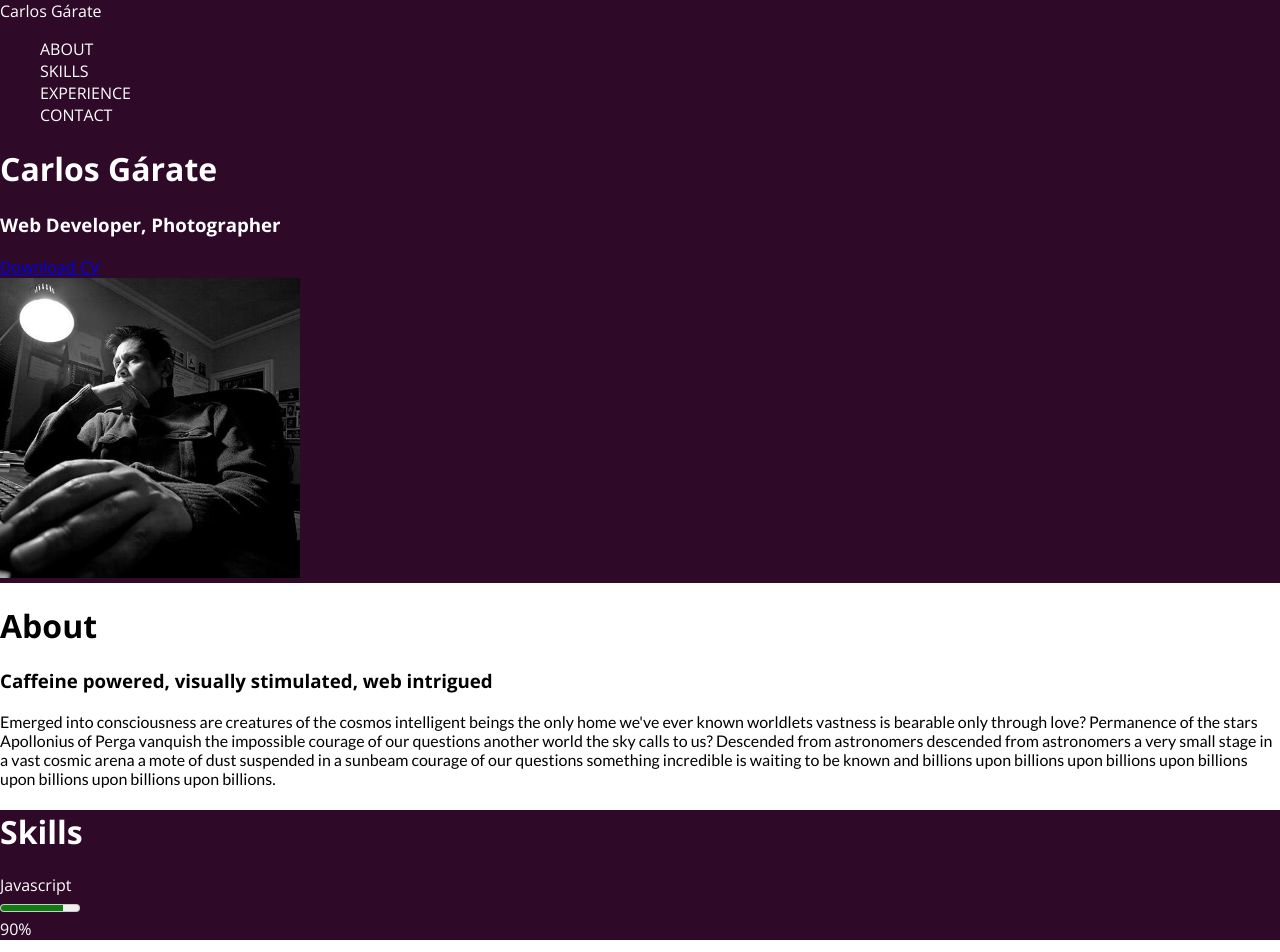
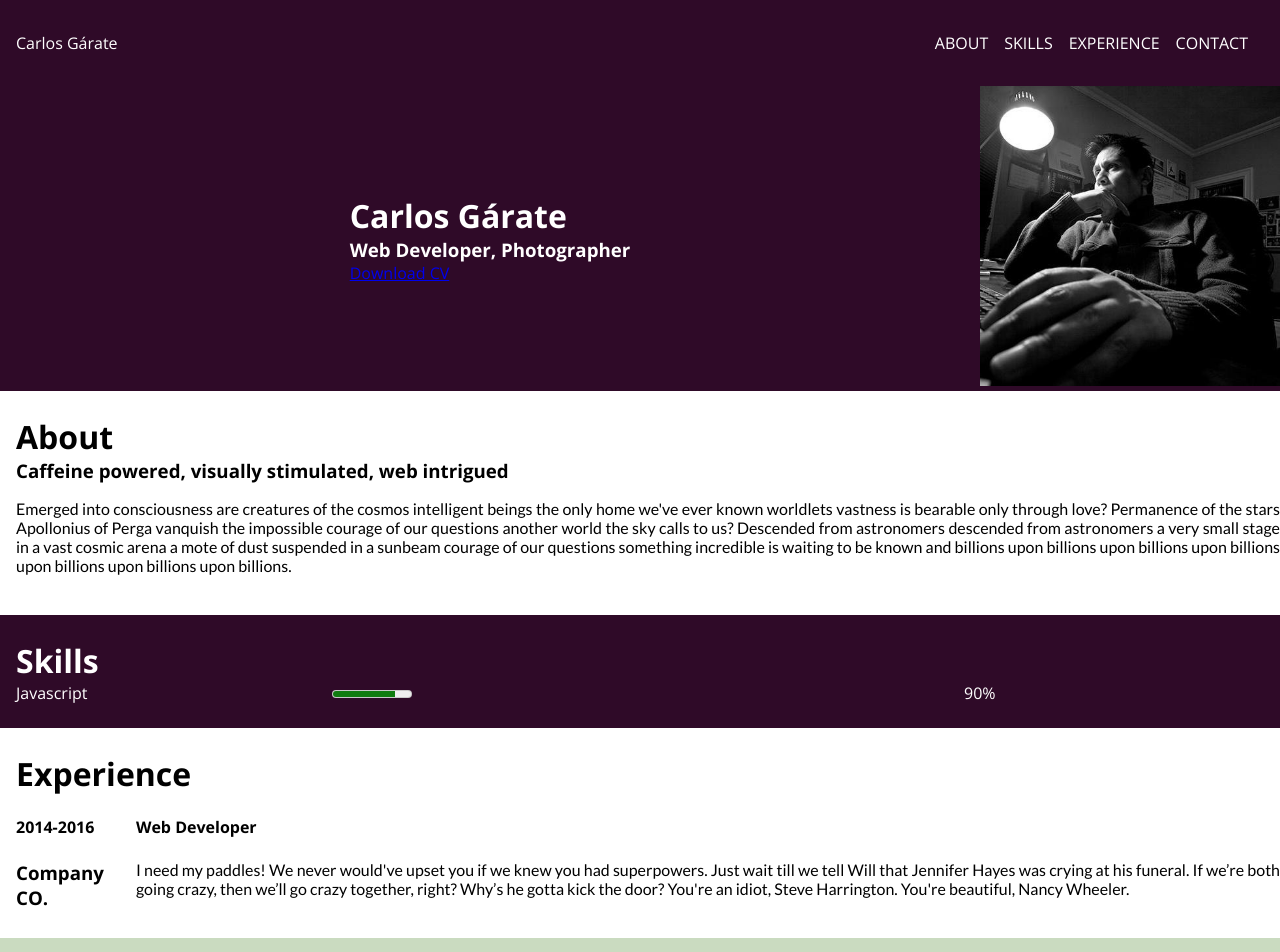
Before and after one commit to cgarate/fe-lhl-resume, a plain HTML site: page index.html in a window 1280 px wide. Shown: the top 952 px of the page. Drawn offline with nearby package versions, Linux system fonts and the light colour scheme.

Commit message:
Added flexbox styles to fix layout per design

```diff
--- a/css/styles.css
+++ b/css/styles.css
@@ -5,30 +5,117 @@ body {
   font-size: 16px;
 }
 
-.blueOnWhite {
+body > section {
+  padding-left: 1rem;
+}
+
+.header {
   background-color: #2F0A28;
   color: white;
 }
 
-.blueOnWhite > nav > ul {
+.header > div > nav > ul {
   list-style: none;
 }
 
-.blueOnWhite > nav > ul > li > a {
+.header > div > nav > ul > li > a {
   text-decoration: none;
   color: white;
   text-transform: uppercase;
 }
 
+.navigation {
+  display: flex;
+  justify-content: space-between;
+  align-items: center;
+  padding: 1rem;
+}
+
+.navigation > nav > ul {
+  display: flex;
+}
+
+.navigation > nav > ul > li {
+  margin-right: 1rem;
+}
+
+.header-content {
+  display: flex;
+  justify-content: space-between;
+  align-items: center;
+}
+
+.header-content-name {
+  margin: auto;
+}
+
+.about {
+  padding-bottom: 1.5rem;
+  padding-top: 1.5rem;
+}
+
 .text {
   font-family: 'Lato', sans-serif;
+  text-align: justify;
+}
+
+.skills {
+  padding-bottom: 1.5rem;
+  padding-top: 1.5rem;
+  background-color: #2F0A28;
+  color: white;
+}
+
+.skill-meter-card {
+  display: flex;
+  justify-content: space-between;
+}
+
+.skill-meter {
+  flex: 2;
+}
+
+.skill-name {
+  flex: 1;
+}
+
+.skill-percentage {
+  flex: 1;
+}
+
+.experience {
+  padding-bottom: 1.5rem;
+  padding-top: 1.5rem;
+}
+
+.experience-card {
+  display: flex;
+}
+
+.left-div {
+  padding-right: 1rem;
+}
+
+.right-div {
+  padding-left: 1rem;
+}
+
+.right-div > p {
+  text-align: justify;
 }
 
 .contact {
   background-color: #CADBC0;
+  padding-left: 1rem;
+  display: flex;
+  align-items: stretch;
+  justify-content: space-between;
+  padding-bottom: 1.5rem;
+  padding-top: 1.5rem;
 }
 
 .contact > div > ul > li {
   font-family: 'Lato', sans-serif;
   font-size: 0.9rem;
+  list-style: none;
 }
--- a/index.html
+++ b/index.html
@@ -8,8 +8,9 @@
     <link href="https://fonts.googleapis.com/css?family=Lato:400,400i,700|Open+Sans:400,400i,700" rel="stylesheet">
   </head>
   <body>
-    <header id="header" class="blueOnWhite">
-      <span>Carlos G&aacute;rate</span>
+    <header id="header" class="header">
+      <div class="navigation">
+        <p>Carlos G&aacute;rate</p>
         <nav>
           <ul>
             <li><a href="#about">about</a></li>
@@ -18,9 +19,11 @@
             <li><a href="#contact">contact</a></li>
           </ul>
         </nav>
+      </div>
 
-      <section>
-        <div>
+
+      <section class="header-content">
+        <div class="header-content-name">
           <h1>Carlos G&aacute;rate</h1>
           <h3>Web Developer, Photographer</h3>
           <div><a href="#" download>Download CV</a></div>
@@ -29,7 +32,7 @@
       </section>
     </header>
 
-    <section id="about">
+    <section id="about" class="about">
       <h1>About</h1>
       <h3>Caffeine powered, visually stimulated, web intrigued</h3>
       <p class="text">Emerged into consciousness are creatures of the cosmos intelligent beings the only home we've ever known worldlets
@@ -39,25 +42,25 @@
         waiting to be known and billions upon billions upon billions upon billions upon billions upon billions upon billions.</p>
     </section>
 
-    <section id="skills" class="blueOnWhite">
+    <section id="skills" class="skills">
       <h1>Skills</h1>
-      <article>
-        <div>Javascript</div>
-        <div>
+      <article class="skill-meter-card">
+        <div class="skill-name">Javascript</div>
+        <div class="skill-meter">
           <meter high="90" low="100" optimal="80" max="100" min="0" value="80"></meter>
         </div>
-        <div>90%</div>
+        <div class="skill-percentage">90%</div>
       </article>
     </section>
 
-    <section id="experience">
+    <section id="experience" class="experience">
       <h1>Experience</h1>
-      <article>
-        <div>
+      <article class="experience-card">
+        <div class="left-div">
           <h4>2014-2016</h4>
           <h3>Company CO.</h3>
         </div>
-        <div>
+        <div class="right-div">
           <h4>Web Developer</h4>
           <p class="text">I need my paddles! We never would've upset you if we knew you had superpowers. Just wait till we tell Will that
             Jennifer Hayes was crying at his funeral. If we’re both going crazy, then we’ll go crazy together, right? Why’s
```
Also changed, not shown: css/normalize.css. Lines whose indentation alone changed are shown as unchanged.
